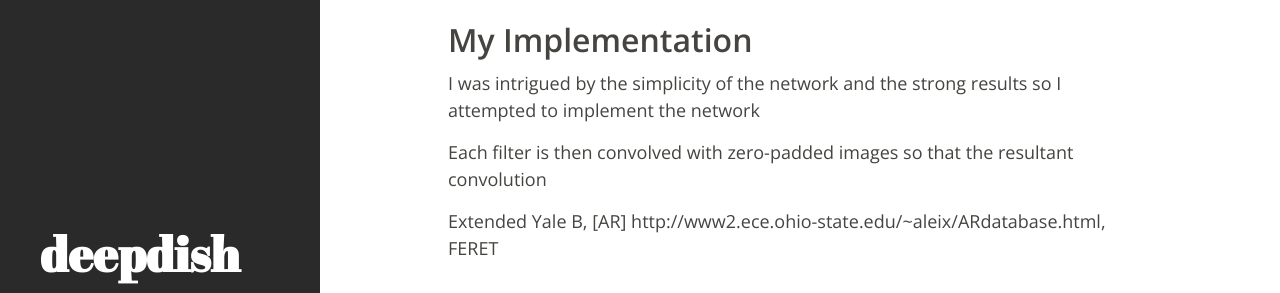
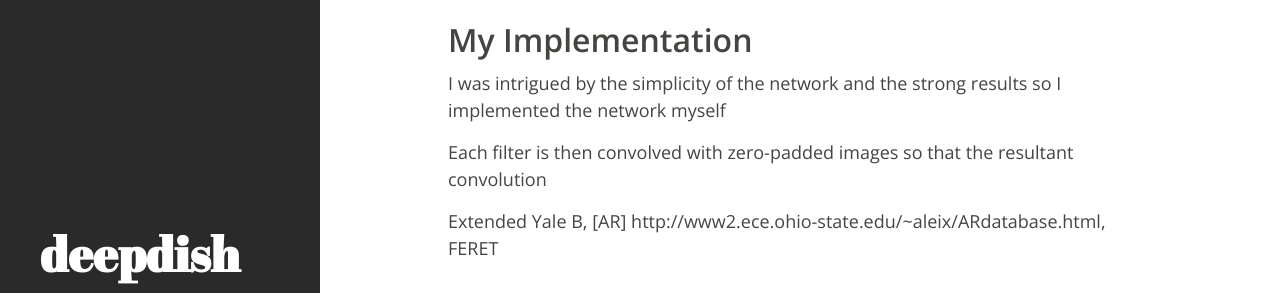
Before and after one commit to uchicago-cs/deepdish, a Jekyll site: the page built from _posts/2014-08-31-Deep-PCA-Nets.md, in a window 1280 px wide and 900 px high, scrolled down 1865 px. Shown: the part 334-627 px from the top of the window. Built offline with Jekyll 4.4.1, drawn with Linux system fonts in a browser that asks for light colours; Markdown is read by kramdown in place of the engine named in the settings; formulas are drawn with MathJax 3.

Commit message:
updates on implementation of pcanet

```diff
--- a/_posts/2014-08-31-Deep-PCA-Nets.md
+++ b/_posts/2014-08-31-Deep-PCA-Nets.md
@@ -99,7 +99,7 @@ on the estimated feature vector for each image.
 ## My Implementation
 
 I was intrigued by the simplicity of the network and the strong
-results so I attempted to implement the network
+results so I implemented the network myself
 
   Each
 filter is then convolved with zero-padded images so that the
```
